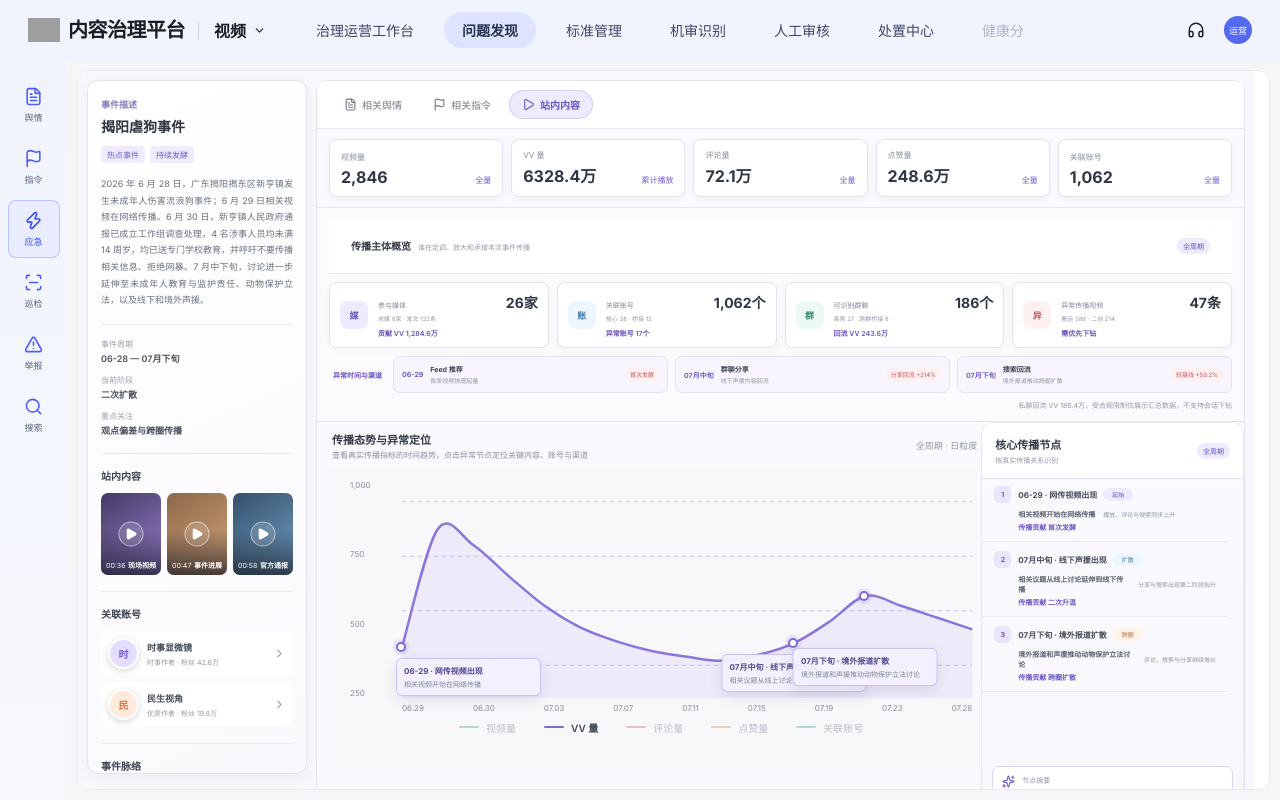
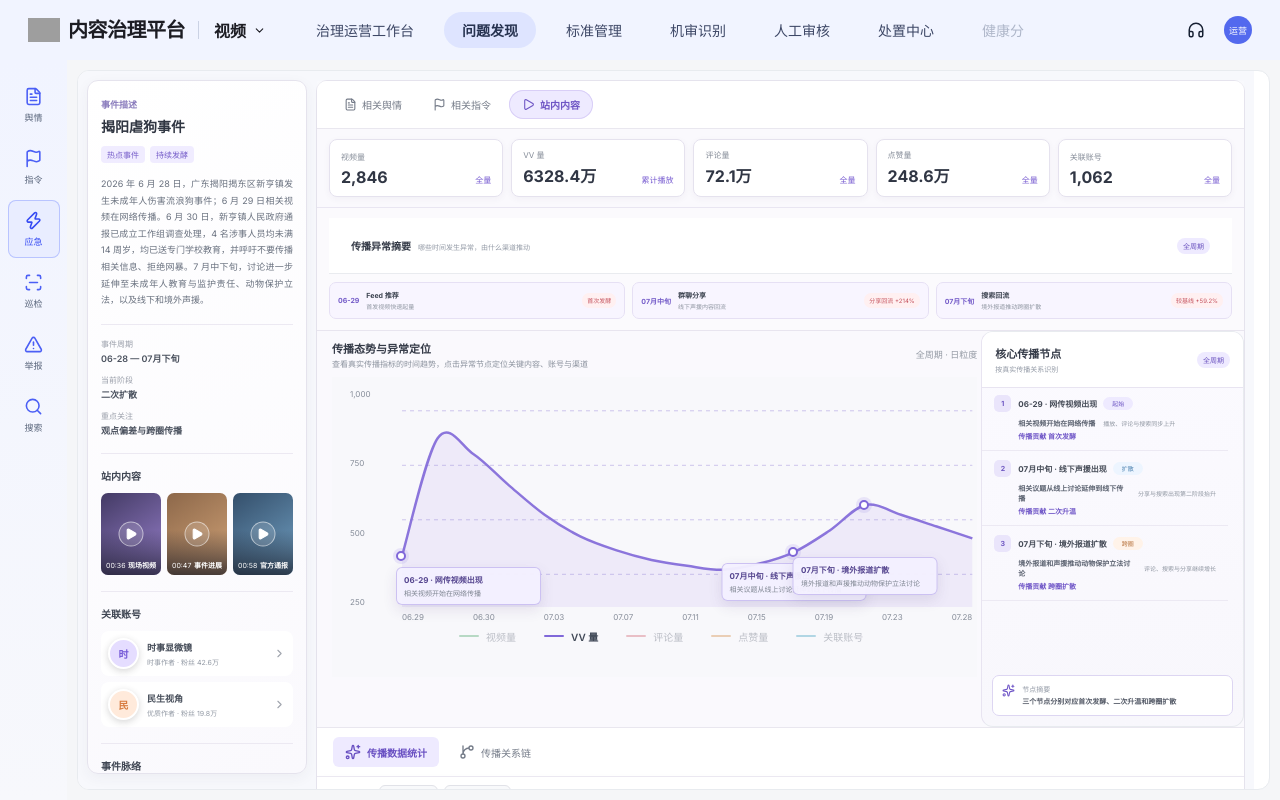
Before and after one commit to zhudantong123-hub/communicationanalysis, a React (Vite) app: page / in a window 1280 px wide. Built offline with nearby package versions, Linux system fonts and the light colour scheme; grey boxes are pictures that could not be loaded.

Commit message:
精简传播摘要并移除主体概览

```diff
--- a/src/main.tsx
+++ b/src/main.tsx
@@ -422,21 +422,13 @@ function InsightCommandCenter({select,activeOpinion,timeFilterIndex,onOpinionSel
    </aside>
   </div>
   <div className="trendMetricCards">{trendMetrics.map(item=><article key={item[0]}><span>{item[0]}</span><b>{item[1]}</b><em>{item[2]}</em></article>)}</div>
-  <section className="actorSummaryStrip" aria-label="传播主体概览">
-   <header><div><b>传播主体概览</b><small>谁在定调、放大和承接本次事件传播</small></div><em>全周期</em></header>
-   <div className="actorSummaryCards">
-    <article><i>媒</i><span><small>参与媒体</small><b>26家</b><em>央媒 8家 · 发文 132条</em></span><strong>贡献 VV 1,284.6万</strong></article>
-    <article><i>账</i><span><small>关联账号</small><b>1,062个</b><em>核心 38 · 桥接 12</em></span><strong>异常账号 17个</strong></article>
-    <article><i>群</i><span><small>可识别群聊</small><b>186个</b><em>高频 27 · 跨群桥接 8</em></span><strong>回流 VV 243.6万</strong></article>
-    <article><i>异</i><span><small>异常传播视频</small><b>47条</b><em>搬运 386 · 二创 214</em></span><strong>需优先下钻</strong></article>
-   </div>
+  <section className="actorSummaryStrip anomalyOnlySummary" aria-label="传播异常摘要">
+   <header><div><b>传播异常摘要</b><small>哪些时间发生异常，由什么渠道推动</small></div><em>全周期</em></header>
    <div className="anomalySummaryRow" aria-label="异常时间与渠道">
-    <b>异常时间与渠道</b>
     <button onClick={()=>{setSelectedTimeIndex(0);setSelectedInsight(0);setOpinionScope('视频');onTimeWindowChange(0)}}><time>06-29</time><span><strong>Feed 推荐</strong><small>首发视频快速起量</small></span><em>首次发酵</em></button>
     <button onClick={()=>{setSelectedTimeIndex(11);setSelectedInsight(1);setOpinionScope('视频');onTimeWindowChange(11)}}><time>07月中旬</time><span><strong>群聊分享</strong><small>线下声援内容回流</small></span><em>分享回流 +214%</em></button>
     <button onClick={()=>{setSelectedTimeIndex(13);setSelectedInsight(2);setOpinionScope('视频');onTimeWindowChange(13)}}><time>07月下旬</time><span><strong>搜索回流</strong><small>境外报道推动跨圈扩散</small></span><em>较基线 +59.2%</em></button>
    </div>
-   <footer>私聊回流 VV 186.4万，受合规限制仅展示汇总数据，不支持会话下钻</footer>
   </section>
  </section>
 }
--- a/src/trend-core-opinions.css
+++ b/src/trend-core-opinions.css
@@ -142,19 +142,9 @@
 
 .anomalySummaryRow {
   display: grid;
-  grid-template-columns: auto repeat(3, minmax(0, 1fr));
+  grid-template-columns: repeat(3, minmax(0, 1fr));
   align-items: stretch;
   gap: 7px;
-  margin-top: 8px;
-}
-
-.anomalySummaryRow > b {
-  display: flex;
-  align-items: center;
-  padding: 0 4px;
-  color: #6e57c2;
-  font-size: 7px;
-  white-space: nowrap;
 }
 
 .anomalySummaryRow > button {
@@ -488,10 +478,6 @@
   .anomalySummaryRow {
     grid-template-columns: 1fr;
   }
-
-  .anomalySummaryRow > b {
-    padding: 0;
-  }
 }
 
 @media (max-width: 700px) {
```
